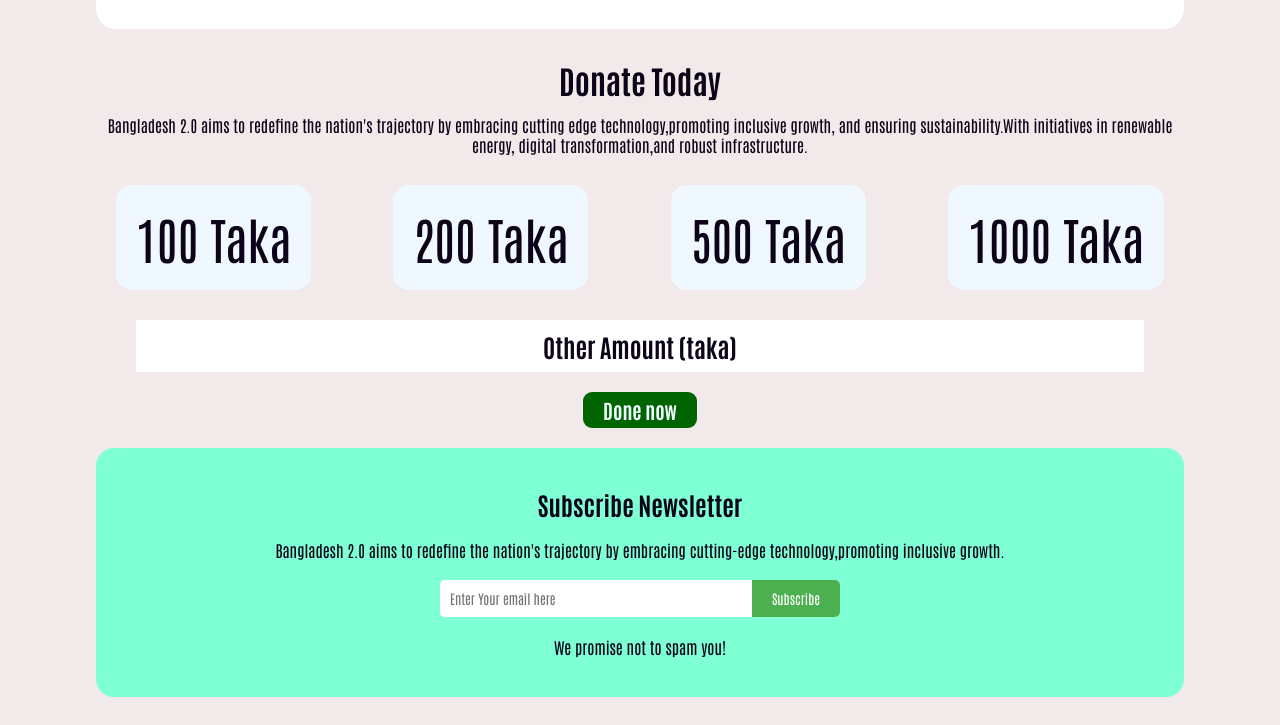
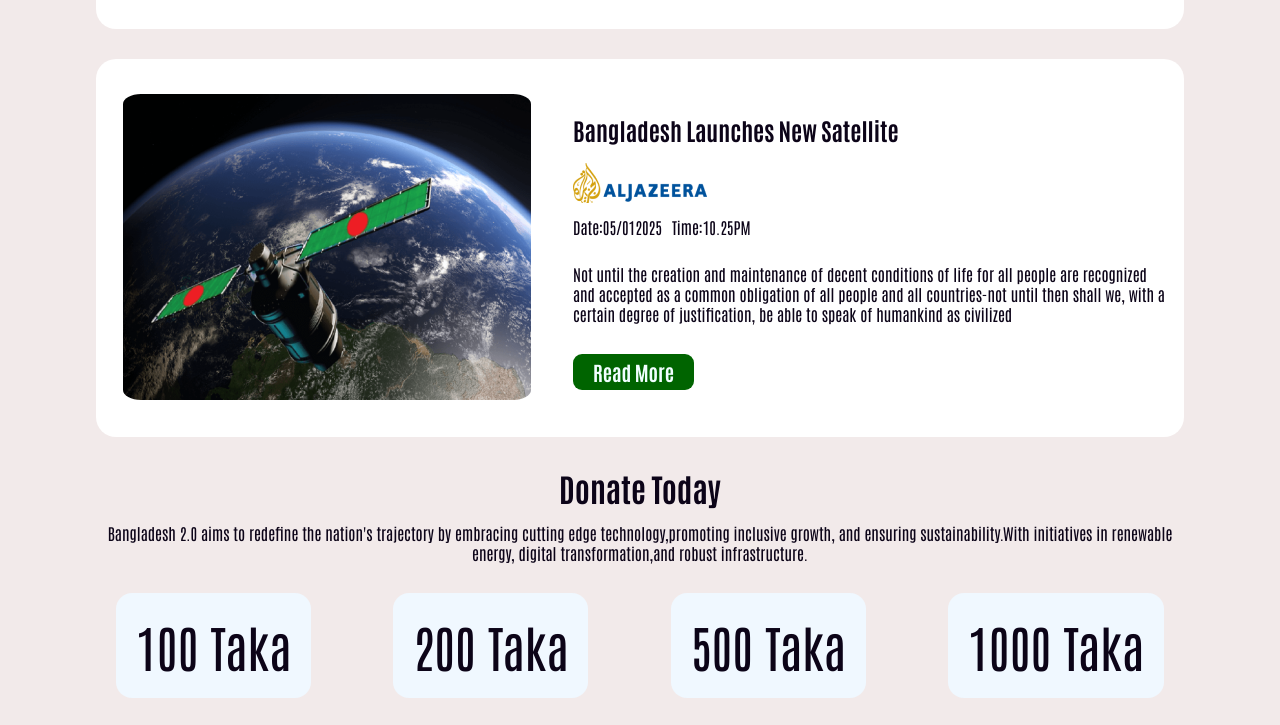
Before and after one commit to miskaran2002/programming-hero-Assignment-one, a plain HTML site: page index.html in a window 1280 px wide. Shown: the part 2207-2932 px from the top of the page. Drawn offline with Linux system fonts and the light colour scheme.

Commit message:
added a card in news section

```diff
--- a/index.html
+++ b/index.html
@@ -241,6 +241,45 @@
         </div>
 
 
+        <div class="news-card">
+            <div class="news-left">
+                <div class="news-img">
+                 <img src="assets/satelite.png" alt="">
+                </div>
+
+            </div>
+
+            <div class="news-right">
+                <div class="right-one">Bangladesh Launches New Satellite</div>
+
+                <div class="news-icon">
+                    <img src="assets/al-jazeera.png" alt="">
+                </div>
+
+                <div class="date-time">
+                    <p>Date:05/012025</p>
+                    <p>Time:10.25PM</p>
+                </div>
+
+                <div class="ne-ri-desc">
+                    Not until the creation and maintenance of decent conditions of life for all people are recognized and accepted as a common obligation of all people and all countries-not until then shall we, with a certain degree of justification, be able to speak of humankind as civilized
+                </div>
+               <div class="ne-btn">
+
+                <button class="common-btn">
+                    Read More
+                </button>
+
+
+               </div>
+
+
+
+            </div>
+
+           </div>
+
+
 
     </section>
 
```
